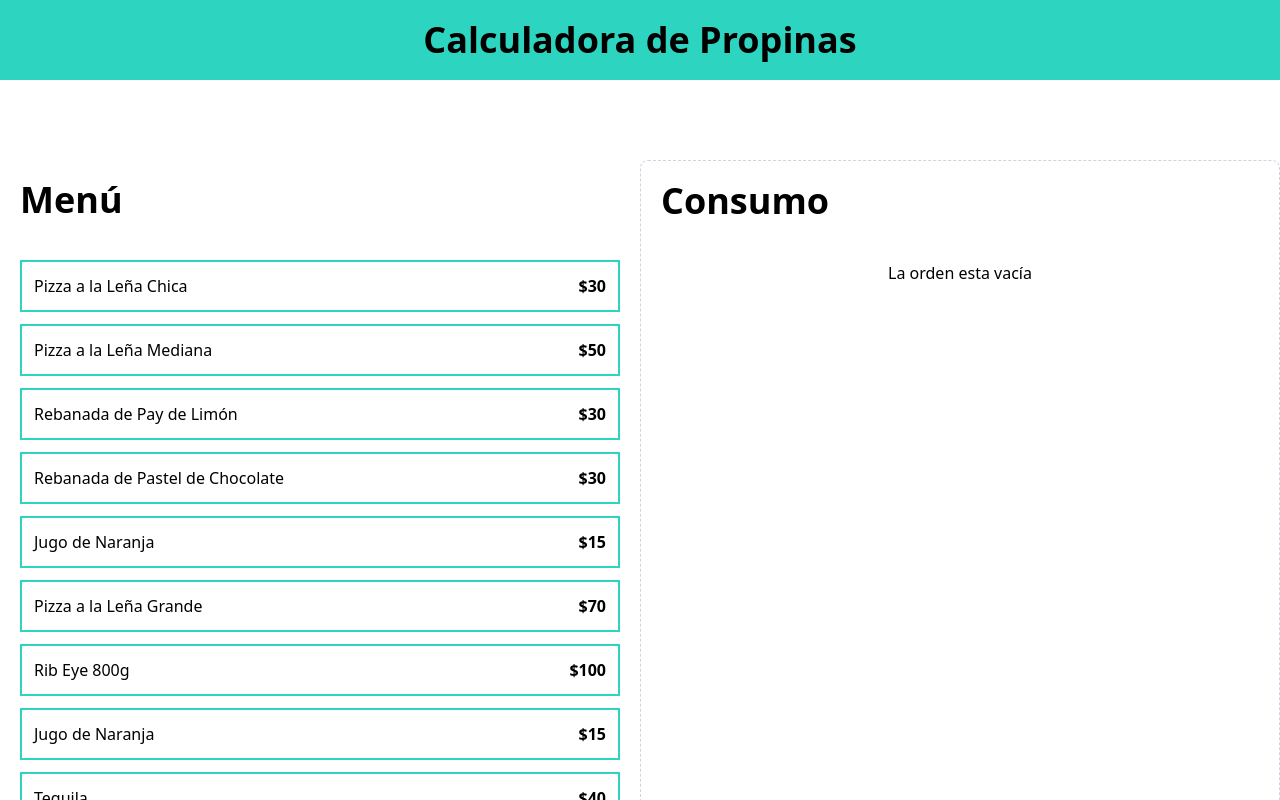
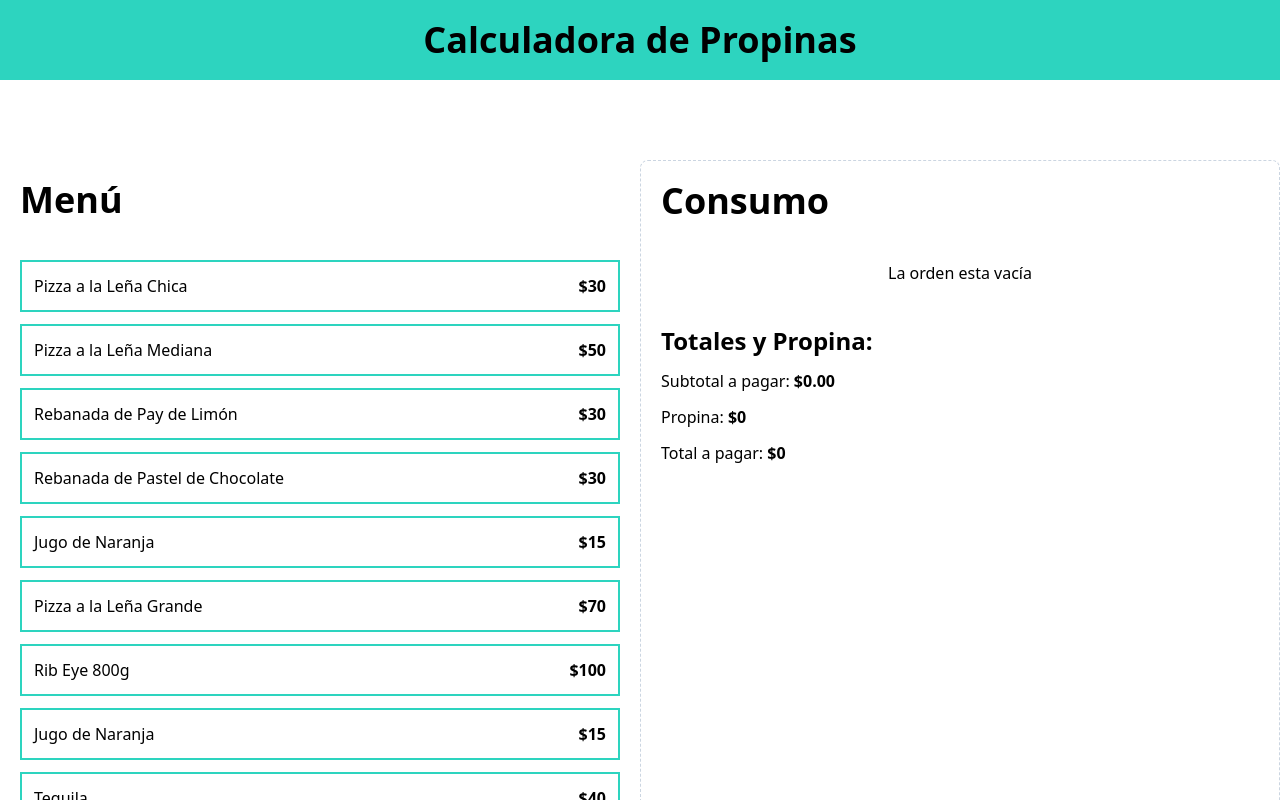
Before and after one commit to landogomez/calculadora-propinas, a React (Vite) app: page / in a window 1280 px wide. Shown: the top 800 px of the page. Built offline with nearby package versions, Linux system fonts and the light colour scheme.

Commit message:
Se implemento la funcion que calcula el subtotal a pagar

```diff
--- a/src/App.tsx
+++ b/src/App.tsx
@@ -1,5 +1,6 @@
 import MenuItem from "./components/MenuItem"
 import OrderContents from "./components/OrderContents"
+import OrderTotals from "./components/OrderTotals"
 import { menuItems } from "./data/db"
 import useOrder from "./hooks/useOrder"
 
@@ -39,6 +40,12 @@
 
 
           />
+
+          <OrderTotals
+            order = {order}
+
+
+          />
         </div>
 
       </main>
--- /dev/null
+++ b/src/components/OrderTotals.tsx
@@ -0,0 +1,38 @@
+import { useMemo } from "react"
+import { OrderItem } from "../types"
+import { formatCurrency } from "../helpers"
+
+type OrderTotalsProps = {
+    order: OrderItem[]
+}
+
+
+export default function OrderTotals({order}: OrderTotalsProps) {
+
+    const subtotalAmount = useMemo(() => order.reduce( (total, item) => total + (item.quantity * item.price), 0 ),
+[order])
+  return (
+    <>
+    <div className="space-y-3">
+        <h2 className="font-black text-2xl">Totales y Propina:</h2>
+        <p>Subtotal a pagar: {' '}
+            <span className="font-bold">{formatCurrency(subtotalAmount)}</span>
+        </p>
+
+        <p>Propina: {' '}
+            <span className="font-bold">$0</span>
+        </p>
+
+        <p>Total a pagar: {' '}
+            <span className="font-bold">$0</span>
+        </p>
+    </div>
+
+    <button>
+
+    </button>
+
+
+    </>
+  )
+}
```
